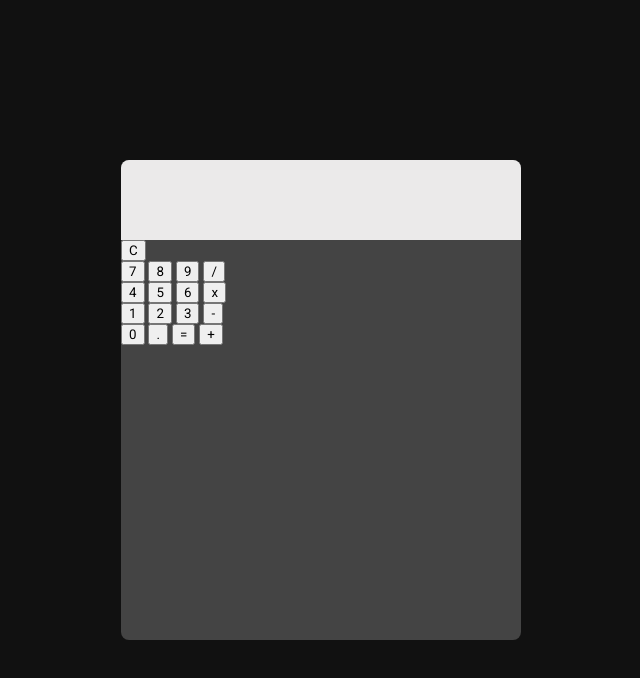
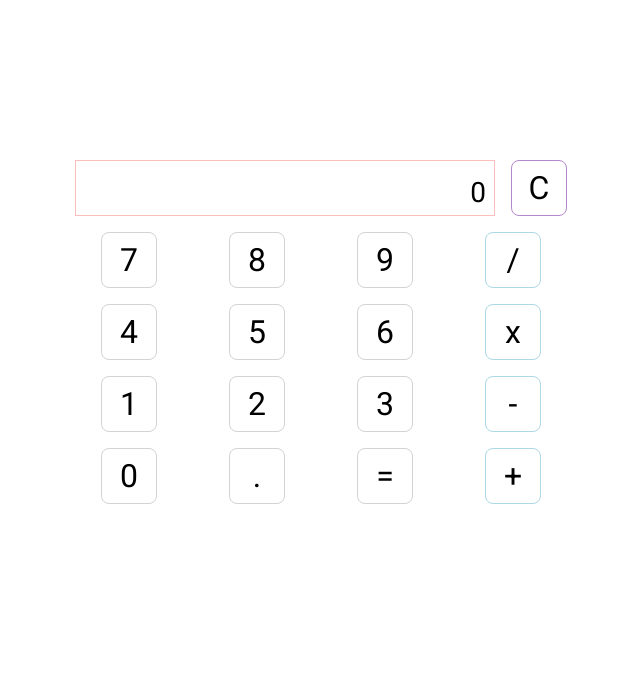
Before and after one commit to TahraouiMustapha/Calculator, a plain HTML site: page index.html in a window 1280 px wide. Shown: the whole page, without its empty margins (319-959 px from the left). Drawn offline with Linux system fonts and the light colour scheme.

Commit message:
reset the styling of css

```diff
--- a/index.html
+++ b/index.html
@@ -11,7 +11,7 @@
 
     <section class="calculator">
         <div class="first-row">
-            <div class="screen"></div>
+            <div class="screen">0</div>
             <button class="clear">C</button>
         </div>
         <div class="row" >
--- a/style.css
+++ b/style.css
@@ -7,82 +7,56 @@
 }
 
 body{
-    width:100%;
-    height:100vh;
-    background-color: #111;
     display: flex;
     justify-content: center;
     align-items: center;
+    width: 100%;
+    height: 100vh;
 }
 
 .calculator{
-    background-color: #444;
-    width:400px;
-    height:60vh;
+    width: 40%;
+    height: 60vh;
     display: flex;
     flex-direction: column;
-    overflow: hidden;
-    border-radius: 8px;
+    gap: 16px;
 }
 
-.screen{
-    background-color: #ebeaea;
-    height:80px;
+.row{
+    display: flex;
+    justify-content: space-around;
+}
+
+.first-row {
+    display: flex;
+    justify-content: space-between;
+    padding: 0 10px;
+}
+
+.screen {
+    border:0.5px solid rgba(250, 127, 127, 0.511);
+    flex:1;
+    margin-right: 16px;
     display: flex;
     justify-content: flex-end;
-    align-items: center;
-    font-size: 32px;
-    padding:0 8px;
-    /* extra for now */
-    flex-shrink: 0;
+    align-items: flex-end;
+    padding: 6px 8px;
+    font-size: 28px;
 }
 
-.main{
-    flex-grow: 1;
-    display: flex;
-    flex-direction: column;
-
-}
-/* for all buttons */
-.button {
-    border: 0.5px solid #ebeaea;
-    display: flex;
-    justify-content: center;
-    align-items: center;
-    color: #ebeaea;
+button {
+    background-color: white;
+    border:0.5px solid lightgray;
+    border-radius: 8px;
+    width: 56px;
+    height: 56px;
     font-size: 32px;
-    font-weight: 400;
     cursor: pointer;
 }
 
-.main .signs {
-    display: flex;
-    height: calc(100% / 5);
-    flex-shrink: 0;
-    background-color: #444;
+.operator {
+    border:0.5px solid lightblue;
 }
-.signs .button {
-    width:25%;
+.clear {
+    border:0.5px solid #b389ca;
 }
-
-.digitsContainer {
-    flex:1;
-    display: flex;
-    background-color: #a7a4a4;
-}
-
-.digits {
-    flex:1;
-    display: flex;
-    flex-wrap: wrap;
-}
-.digits .button{
-    width:calc(100% / 3);
-    color:white;
-}
-
-.button.equal {
-    width:25%;
-    background-color:#bf2b06;
-    border-bottom-right-radius: 10px;
-}
```
